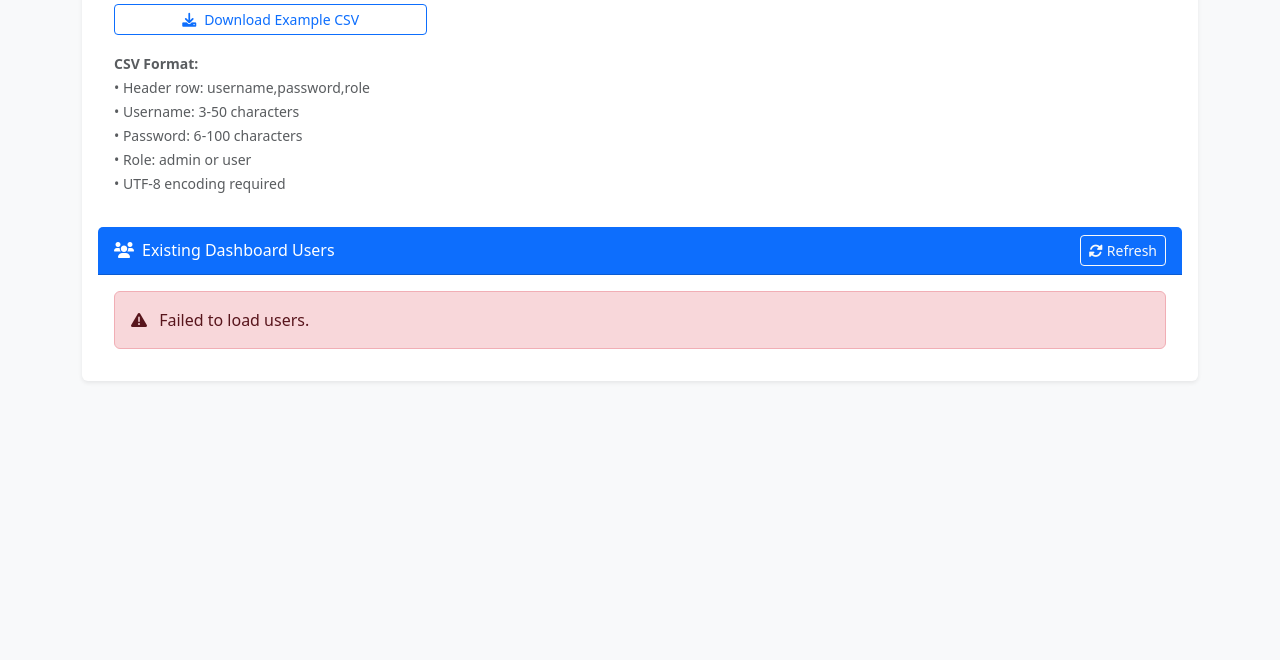
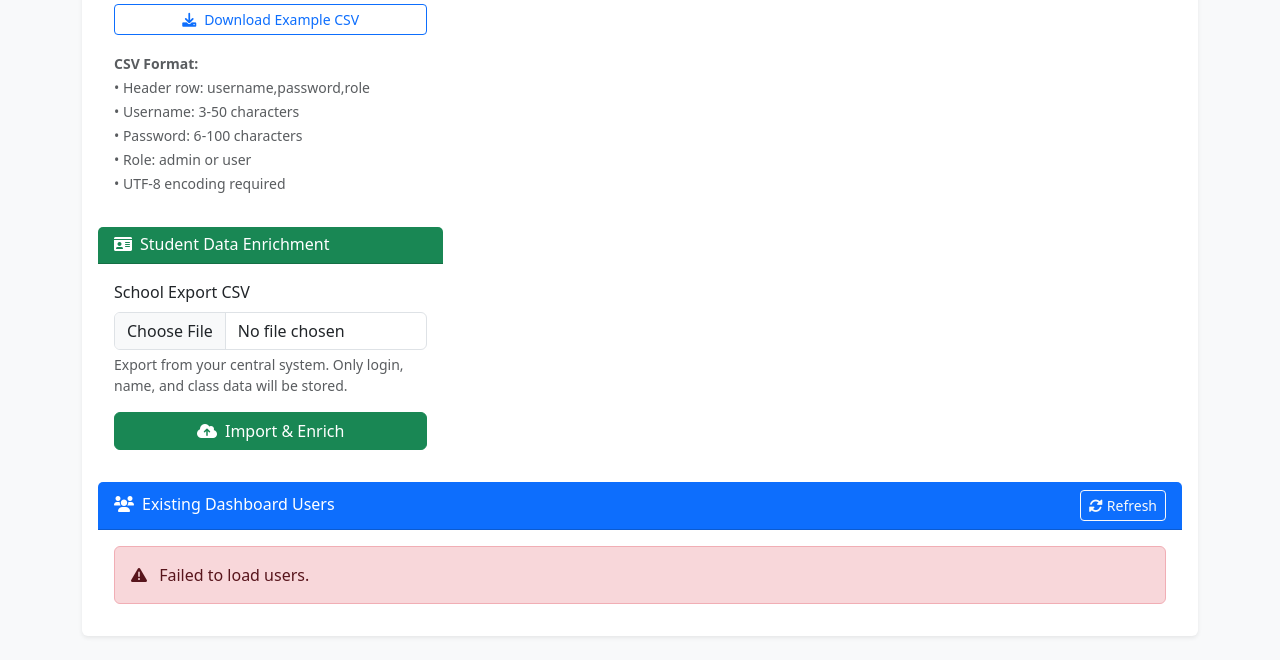
Before and after one commit to hefi46/BrowserReporterConsole, a FastAPI app: template backend/templates/admin.html in a window 1280 px wide. Shown: the part 743-1403 px from the top of the page. Before the commit the page ends 1125 px from the top, so only its background shows below. Run offline with FastAPI, Linux system fonts and the light colour scheme; the template is opened without the code that fills it, so the values that code supplies are empty; parts of the project's set-up code (start-up, migrations or seed data) failed here and were passed over; some libraries are stand-ins or nearby versions.

Commit message:
feat(admin): add student data enrichment via school CSV import
Adds an admin-only CSV import flow that enriches Chrome extension user
records with name and homegroup data from the school's central system.

- New `student_enrichments` table stores only login, name, and class
  fields — all other CSV columns are discarded
- CSV matched via `login@schools.vic.edu.au` against user email/username
- Bulk-updates all existing matching users on import
- `upsert_user` automatically applies enrichment for future Chrome
  extension reports at ingest time
- New POST /api/admin/enrich-students endpoint (admin only)
- New "Student Data Enrichment" card in the Admin UI

Co-Authored-By: Claude Sonnet 4.6 <noreply@anthropic.com>

```diff
--- a/backend/main.py
+++ b/backend/main.py
@@ -23,7 +23,7 @@ from .schemas import ReportIn, DashboardUserCreate, DashboardUserUpdate, Dashboa
 from .crud import (
     upsert_user, bulk_insert_visits, get_dashboard_users, get_dashboard_user_by_username,
     create_dashboard_user, update_dashboard_user_password, update_dashboard_user_role,
-    delete_dashboard_user
+    delete_dashboard_user, upsert_student_enrichments, apply_enrichment_to_existing_users
 )
 from .models import DashboardUser, DashboardRoleEnum, User, Visit
 from .utils import encrypt_secure_config, decrypt_secure_config, verify_password, get_password_hash
@@ -756,6 +756,73 @@ charlie.dev,DevPass654,user"""
     )
 
 
+@app.post("/api/admin/enrich-students")
+async def admin_enrich_students(
+    request: Request,
+    file: UploadFile = File(...),
+    db: AsyncSession = Depends(get_db),
+):
+    """Import school CSV export to enrich student user records (admin only).
+    Only stores: login, firstName, lastName, displayName, studClass.
+    All other columns are ignored.
+    """
+    await require_admin(request, db)
+
+    if not file.filename.endswith(".csv"):
+        raise HTTPException(status_code=400, detail="File must be a CSV")
+
+    try:
+        content = await file.read()
+        csv_content = content.decode("utf-8-sig")  # handle BOM if present
+        csv_reader = csv.DictReader(io.StringIO(csv_content))
+
+        required_cols = {"login", "firstName", "lastName", "displayName", "studClass"}
+        if not required_cols.issubset(set(csv_reader.fieldnames or [])):
+            raise HTTPException(
+                status_code=400,
+                detail=f"CSV must contain columns: {', '.join(sorted(required_cols))}",
+            )
+
+        rows = []
+        skipped = 0
+        now = datetime.now(timezone.utc)
+
+        for row in csv_reader:
+            login = (row.get("login") or "").strip().upper()
+            if not login:
+                skipped += 1
+                continue
+            rows.append(
+                dict(
+                    login=login,
+                    first_name=(row.get("firstName") or "").strip() or None,
+                    last_name=(row.get("lastName") or "").strip() or None,
+                    display_name=(row.get("displayName") or "").strip() or None,
+                    homegroup=(row.get("studClass") or "").strip() or None,
+                    imported_at=now,
+                )
+            )
+
+        imported = await upsert_student_enrichments(db, rows)
+        users_updated = await apply_enrichment_to_existing_users(db)
+        await db.commit()
+
+        return {
+            "success": True,
+            "imported": imported,
+            "users_updated": users_updated,
+            "skipped": skipped,
+        }
+
+    except UnicodeDecodeError:
+        raise HTTPException(status_code=400, detail="File must be UTF-8 encoded")
+    except HTTPException:
+        raise
+    except Exception as e:
+        await db.rollback()
+        raise HTTPException(status_code=500, detail=f"Import failed: {str(e)}")
+
+
 # Serve Bootstrap dashboard -------------------------------------------
 
 @app.get("/dashboard.html", response_class=HTMLResponse)
--- a/backend/templates/admin.html
+++ b/backend/templates/admin.html
@@ -98,6 +98,22 @@
                                         • UTF-8 encoding required
                                     </small>
                                 </div>
+                            </div>
+                        </div>
+                        <div class="card mt-3">
+                            <div class="card-header bg-success text-white">
+                                <h6 class="mb-0"><i class="fas fa-id-card me-2"></i>Student Data Enrichment</h6>
+                            </div>
+                            <div class="card-body">
+                                <div class="mb-3">
+                                    <label for="enrichmentFile" class="form-label">School Export CSV</label>
+                                    <input type="file" class="form-control" id="enrichmentFile" accept=".csv" required>
+                                    <div class="form-text">Export from your central system. Only login, name, and class data will be stored.</div>
+                                </div>
+                                <button type="button" class="btn btn-success w-100" onclick="importStudentEnrichment()">
+                                    <i class="fas fa-cloud-upload-alt me-2"></i>Import &amp; Enrich
+                                </button>
+                                <div id="enrichmentResult" class="mt-3" style="display: none;"></div>
                             </div>
                         </div>
                     </div>
@@ -535,6 +551,50 @@
             }
         }
 
+        async function importStudentEnrichment() {
+            const fileInput = document.getElementById('enrichmentFile');
+            const file = fileInput.files[0];
+            if (!file) return showAdminMessage('Please select a CSV file to upload', 'warning');
+            if (!file.name.endsWith('.csv')) return showAdminMessage('Please select a CSV file', 'warning');
+
+            const formData = new FormData();
+            formData.append('file', file);
+
+            const btn = document.querySelector('button[onclick="importStudentEnrichment()"]');
+            const originalText = btn.innerHTML;
+            const resultDiv = document.getElementById('enrichmentResult');
+            resultDiv.style.display = 'none';
+
+            try {
+                btn.innerHTML = '<i class="fas fa-spinner fa-spin me-2"></i>Importing...';
+                btn.disabled = true;
+
+                const response = await fetch('/api/admin/enrich-students', { method: 'POST', body: formData });
+                const result = await response.json();
+                if (!response.ok) throw new Error(result.detail || 'Import failed');
+
+                resultDiv.style.display = 'block';
+                resultDiv.innerHTML = `
+                    <div class="alert alert-success mb-0">
+                        <i class="fas fa-check-circle me-2"></i>
+                        <strong>Import complete</strong><br>
+                        <small>
+                            ${result.imported.toLocaleString()} records imported &bull;
+                            ${result.users_updated.toLocaleString()} existing users enriched
+                            ${result.skipped > 0 ? ` &bull; ${result.skipped} rows skipped` : ''}
+                        </small>
+                    </div>`;
+                fileInput.value = '';
+            } catch (error) {
+                console.error('Error importing enrichment data:', error);
+                resultDiv.style.display = 'block';
+                resultDiv.innerHTML = `<div class="alert alert-danger mb-0"><i class="fas fa-exclamation-triangle me-2"></i>${error.message}</div>`;
+            } finally {
+                btn.innerHTML = originalText;
+                btn.disabled = false;
+            }
+        }
+
         function showAdminMessage(message, type) {
             const alertDiv = document.createElement('div');
             alertDiv.className = `alert alert-${type} alert-dismissible fade show`;
```
Also changed, not shown: backend/crud.py (+57 -2 lines), backend/models.py (+12 -0 lines).
